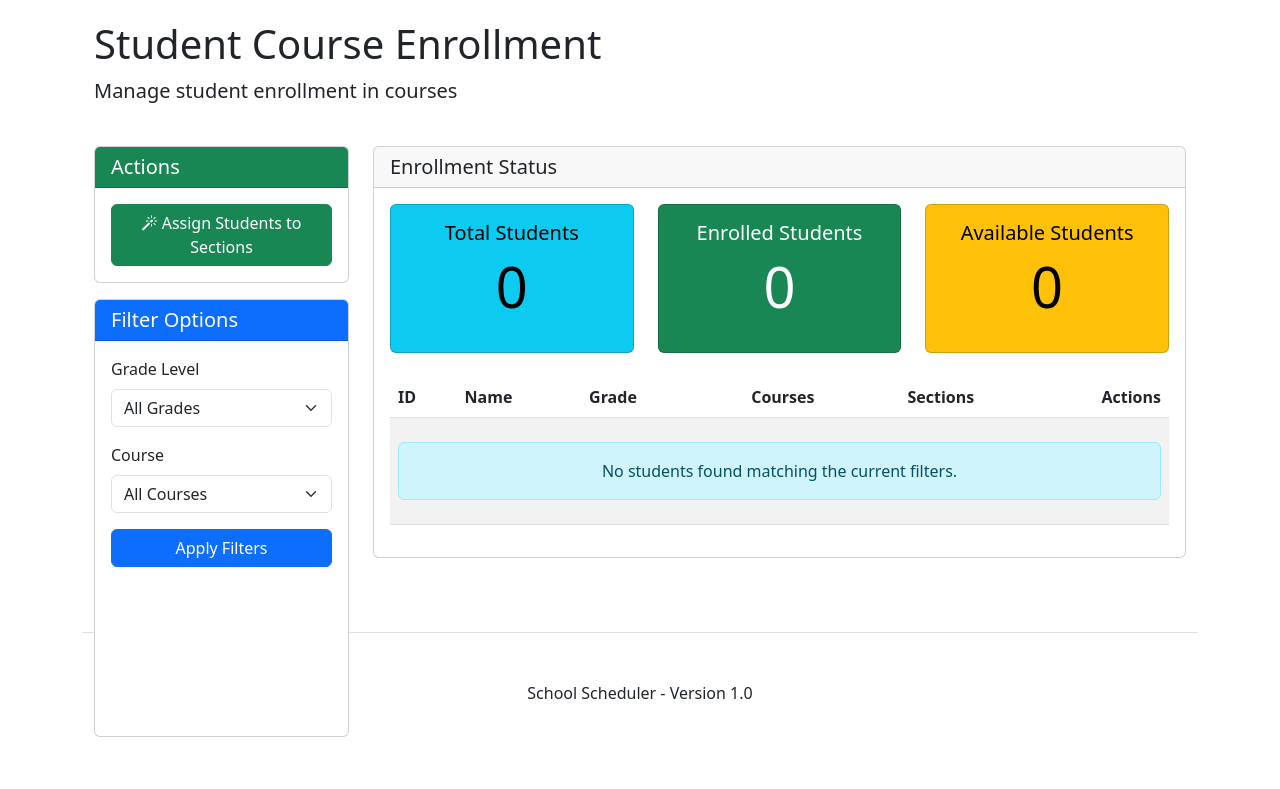
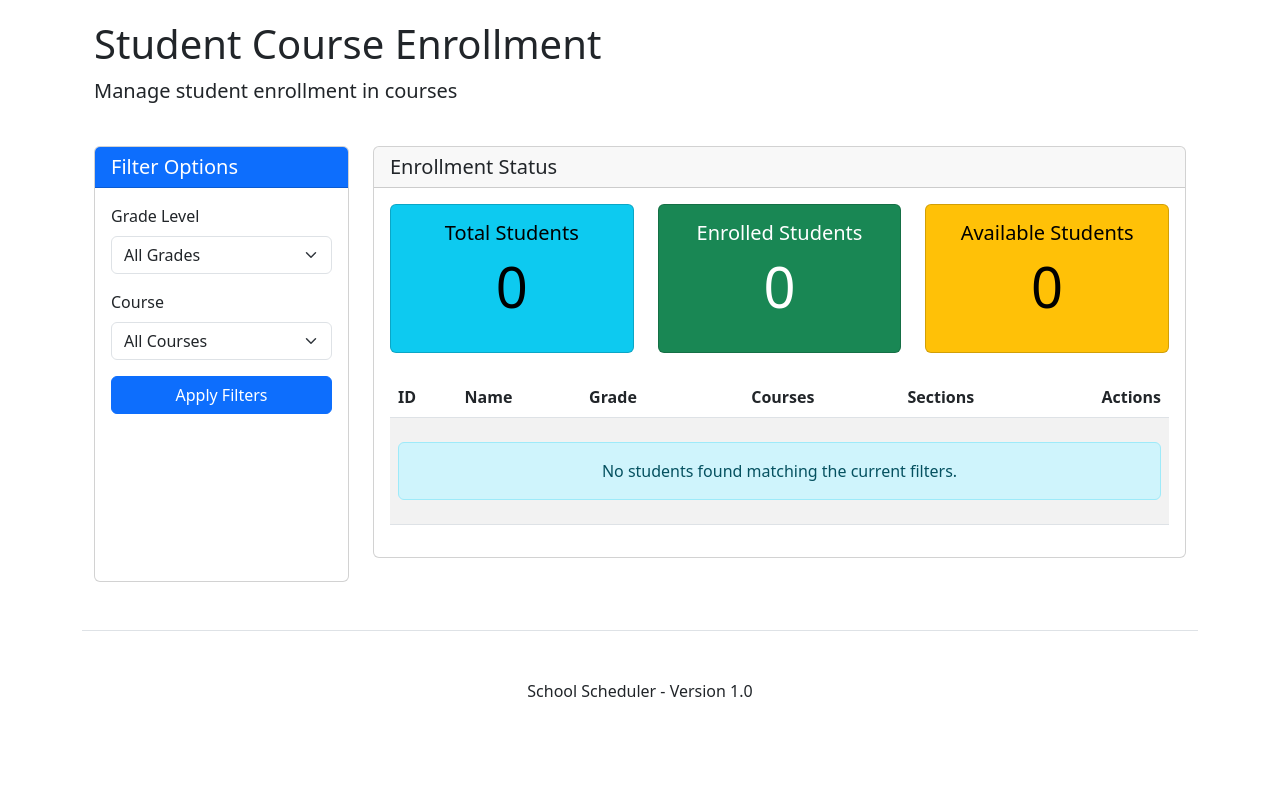
Before and after one commit to wafflestomper/Scheduler_v2, a Django app: page /enroll-students/ in a window 1280 px wide. Shown: the part 100-889 px from the top of the page. After the commit the page ends 797 px from the top, so only its background shows below. Run offline with Django 4.2, Linux system fonts and the light colour scheme; data that the repository does not hold is empty.

Commit message:
Removed Actions panel and related code from enrollment interface

```diff
--- a/schedule/templates/schedule/enroll_students.html
+++ b/schedule/templates/schedule/enroll_students.html
@@ -14,19 +14,6 @@
 
     <div class="row mb-4">
         <div class="col-md-3">
-            <div class="card mb-3">
-                <div class="card-header bg-success text-white">
-                    <h5 class="mb-0">Actions</h5>
-                </div>
-                <div class="card-body">
-                    <div class="d-grid gap-2">
-                        <button id="run-algorithm-btn" class="btn btn-success">
-                            <i class="bi bi-magic"></i> Assign Students to Sections
-                        </button>
-                    </div>
-                </div>
-            </div>
-
             <div class="card h-100">
                 <div class="card-header bg-primary text-white">
                     <h5 class="mb-0">Filter Options</h5>
@@ -229,7 +216,6 @@ document.addEventListener('DOMContentLoaded', function() {
     const enrollBtns = document.querySelectorAll('.enroll-btn');
     const unenrollBtns = document.querySelectorAll('.unenroll-btn');
     const batchEnrollBtn = document.getElementById('batch-enroll-btn');
-    const runAlgorithmBtn = document.getElementById('run-algorithm-btn');
     const selectAllCheckbox = document.getElementById('select-all');
     const responseModal = new bootstrap.Modal(document.getElementById('responseModal'));
     const responseModalBody = document.getElementById('responseModalBody');
@@ -309,14 +295,6 @@ document.addEventListener('DOMContentLoaded', function() {
 
             const studentIds = Array.from(studentCheckboxes).map(cb => cb.value);
             batchEnrollStudents(studentIds, courseId);
-        });
-    }
-
-    // Run algorithm button handler
-    if (runAlgorithmBtn) {
-        runAlgorithmBtn.addEventListener('click', function() {
-            const gradeLevel = document.getElementById('grade').value;
-            assignStudentsToSections(gradeLevel);
         });
     }
 
@@ -409,44 +387,6 @@ document.addEventListener('DOMContentLoaded', function() {
         sessionStorage.removeItem('clear_checkboxes');
     }
 
-    // API function for running the section assignment algorithm
-    function assignStudentsToSections(gradeLevel) {
-        fetch('/api/assign-students-to-sections/', {
-            method: 'POST',
-            headers: {
-                'Content-Type': 'application/json',
-                'X-CSRFToken': getCsrfToken()
-            },
-            body: JSON.stringify({
-                grade_level: gradeLevel || null
-            })
-        })
-        .then(response => response.json())
-        .then(data => {
-            if (data.status === 'success') {
-                let message = `<div class="alert alert-success">${data.message}</div>`;
-
-                if (data.errors && data.errors.length > 0) {
-                    message += '<div class="mt-3"><strong>Errors:</strong></div><ul>';
-                    data.errors.forEach(error => {
-                        message += `<li>${error}</li>`;
-                    });
-                    message += '</ul>';
-                }
-
-                showResponse('custom', message);
-                setTimeout(() => {
-                    window.location.reload();
-                }, 2000);
-            } else {
-                showResponse('error', data.message);
-            }
-        })
-        .catch(error => {
-            showResponse('error', 'An error occurred: ' + error);
-        });
-    }
-
     // Helper function to get CSRF token
     function getCsrfToken() {
         return document.querySelector('meta[name="csrf-token"]').getAttribute('content');
```
